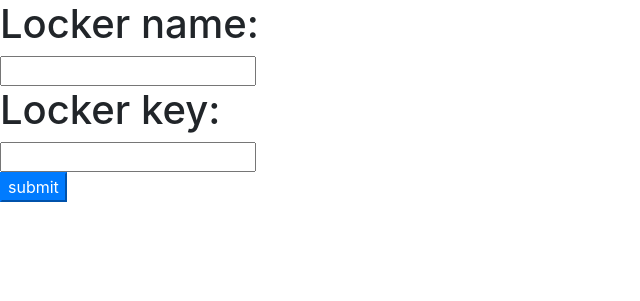
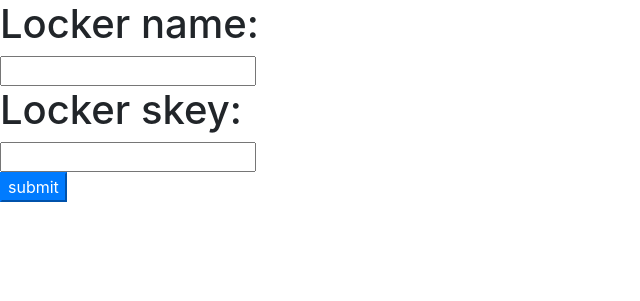
Before and after one commit to siki-aayush/class_project, a Django app: page /list/ in a window 1280 px wide. Shown: the part 290-591 px from the top of the page, without its empty margins (0-640 px from the left). Run offline with Django 3.2, Linux system fonts and the light colour scheme; a user stored in the database is signed in; data comes from the database, SQL or seed files in the repository; some libraries are stand-ins or nearby versions.

Commit message:
modified list

```diff
--- a/locker/templates/list.html
+++ b/locker/templates/list.html
@@ -12,7 +12,7 @@
         <form method = "POST">
             {% csrf_token %}
             <h1>Locker name: </h1> {{ locker_form.name }}
-            <h1>Locker key: </h1> {{ locker_form.key }}
+            <h1>Locker skey: </h1> {{ locker_form.key }}
             <p><button type="submit" class="btn-primary">submit</button></p>
         </form>
 {% endblock content %}
--- a/locker/templates/login.html
+++ b/locker/templates/login.html
@@ -1,5 +1,6 @@
 {% load bootstrap4 %}
 {% load static %}
+
 <!DOCTYPE html>
 <html>
 <head>
```
